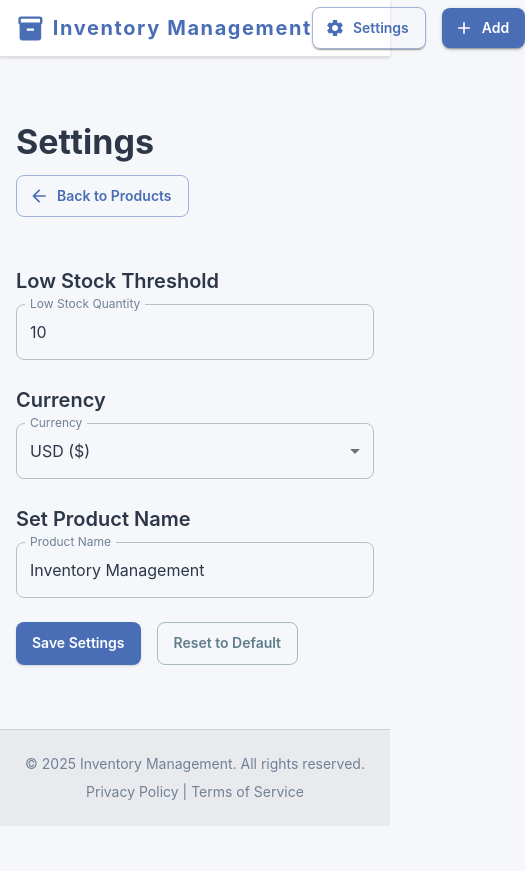
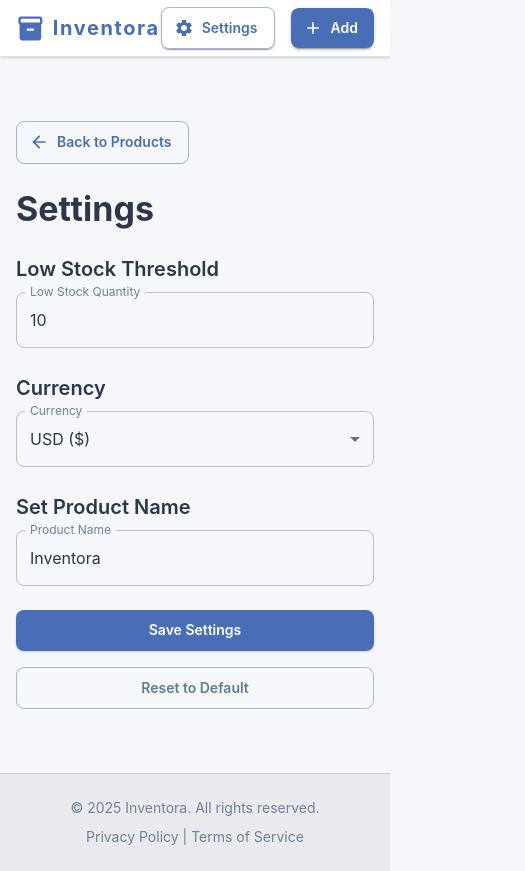
Before and after one commit to mrudul-UmassD/Inventory-Management-System, a React (Create React App) app in the folder client/: page /settings in a window 390 px wide. Shown: the whole page, 525 px wide, since content can reach past the window. Before the commit the page ends 844 px from the top, so only its background shows below. Built offline with nearby package versions, Linux system fonts and the light colour scheme.

Commit message:
set default name to inventora

```diff
--- a/client/src/context/SettingsContext.js
+++ b/client/src/context/SettingsContext.js
@@ -5,7 +5,7 @@ const SettingsContext = createContext();
 export const SettingsProvider = ({ children }) => {
     const [lowStockThreshold, setLowStockThreshold] = useState(10);
     const [currency, setCurrency] = useState('$'); // Add currency state
-    const [productName, setProductName] = useState('Inventory Management'); // Add currency state
+    const [productName, setProductName] = useState('Inventora'); // Add currency state
 
     return (
         <SettingsContext.Provider value={{ lowStockThreshold, setLowStockThreshold, currency, setCurrency, productName, setProductName }}>
--- a/client/src/pages/SettingsPage.js
+++ b/client/src/pages/SettingsPage.js
@@ -1,5 +1,5 @@
 import React from 'react';
-import { Container, Typography, TextField, Box, Button } from '@mui/material';
+import { Container, Typography, TextField, Box, Button, useMediaQuery } from '@mui/material';
 import { MenuItem, Select, FormControl, InputLabel } from '@mui/material';
 import { useSettings } from '../context/SettingsContext';
 import { Link } from 'react-router-dom';
@@ -9,6 +9,7 @@ import {
 
 const SettingsPage = () => {
     const { lowStockThreshold, setLowStockThreshold, currency, setCurrency, productName, setProductName } = useSettings();
+    const isMobile = useMediaQuery('(max-width:600px)'); // Check if the screen width is less than 600px
 
     const handleSave = () => {
         alert('Settings saved successfully!');
@@ -17,15 +18,13 @@ const SettingsPage = () => {
     const handleReset = () => {
         setLowStockThreshold(10); // Default low stock threshold
         setCurrency('$'); // Default currency
-        setProductName('Inventory Management'); // Default product name
+        setProductName('Inventora'); // Default product name
         alert('Settings reset to default values!');
     };
 
     return (
         <Container maxWidth="sm" sx={{ py: 4 }}>
-            <Typography variant="h4" component="h1" fontWeight={700} gutterBottom>
-                Settings
-            </Typography>
+
             <Button
                 component={Link}
                 to="/"
@@ -35,6 +34,9 @@ const SettingsPage = () => {
             >
                 Back to Products
             </Button>
+            <Typography variant="h4" component="h1" fontWeight={700} gutterBottom>
+                Settings
+            </Typography>
             <Box sx={{ mt: 3 }}>
                 <Typography variant="h6" gutterBottom>
                     Low Stock Threshold
@@ -77,11 +79,18 @@ const SettingsPage = () => {
                     variant="outlined"
                     sx={{ mb: 3 }}
                 />
-                <Box sx={{ display: 'flex', gap: 2 }}>
+                <Box
+                    sx={{
+                        display: 'flex',
+                        flexDirection: isMobile ? 'column' : 'row',
+                        gap: 2,
+                    }}
+                >
                     <Button
                         variant="contained"
                         color="primary"
                         onClick={handleSave}
+                        fullWidth={isMobile}
                     >
                         Save Settings
                     </Button>
@@ -89,6 +98,7 @@ const SettingsPage = () => {
                         variant="outlined"
                         color="secondary"
                         onClick={handleReset}
+                        fullWidth={isMobile}
                     >
                         Reset to Default
                     </Button>
```
